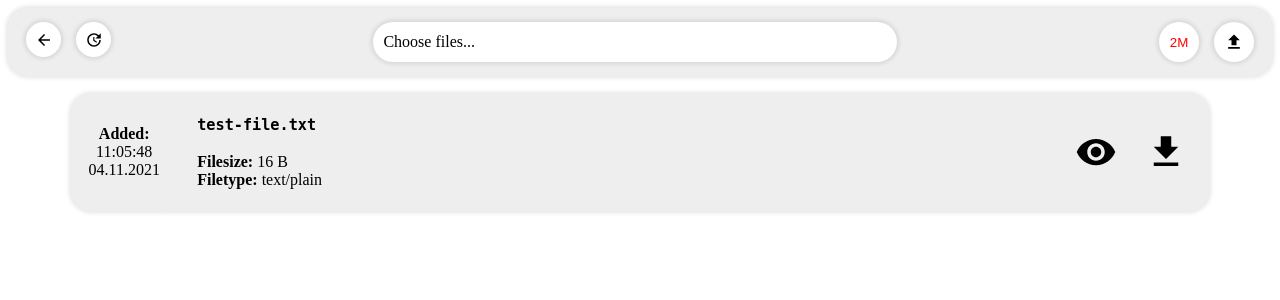
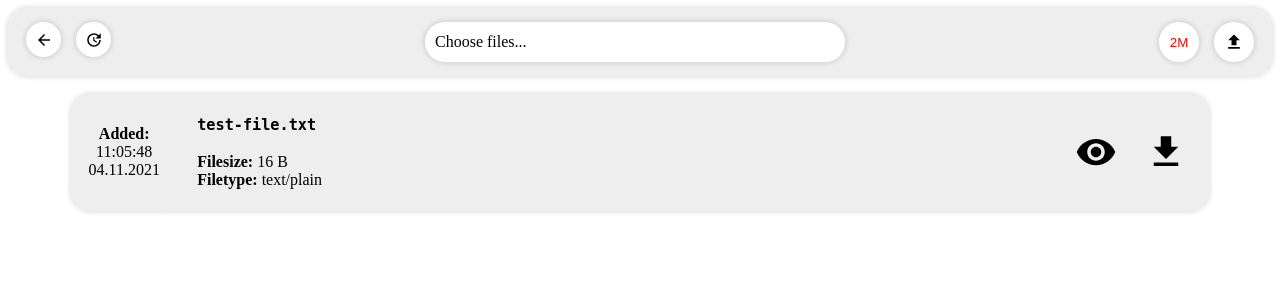
Before and after one commit to ddan9/webchat, a PHP site: page /webchat/attachments/ in a window 1280 px wide. Shown: the top 300 px of the page. Run offline with PHP 8.4, Linux system fonts and the light colour scheme.

Commit message:
Add files via upload

```diff
--- a/styles/default/desktop/attachments.css
+++ b/styles/default/desktop/attachments.css
@@ -110,7 +110,7 @@ label.chooseFileButton
 
 	width: 40%;
 
-	max-width: 40%;
+	max-width: 400px;
 
 	text-align: left;
 
```
